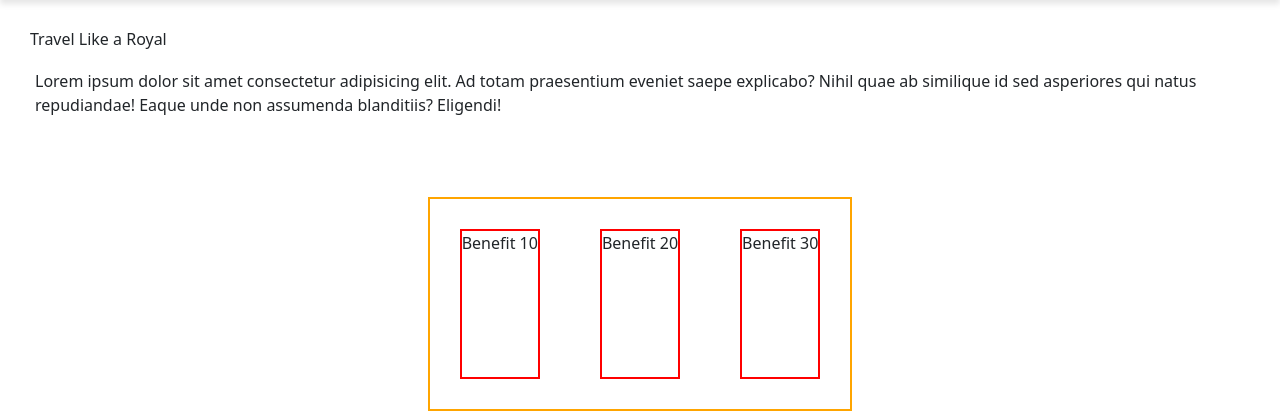
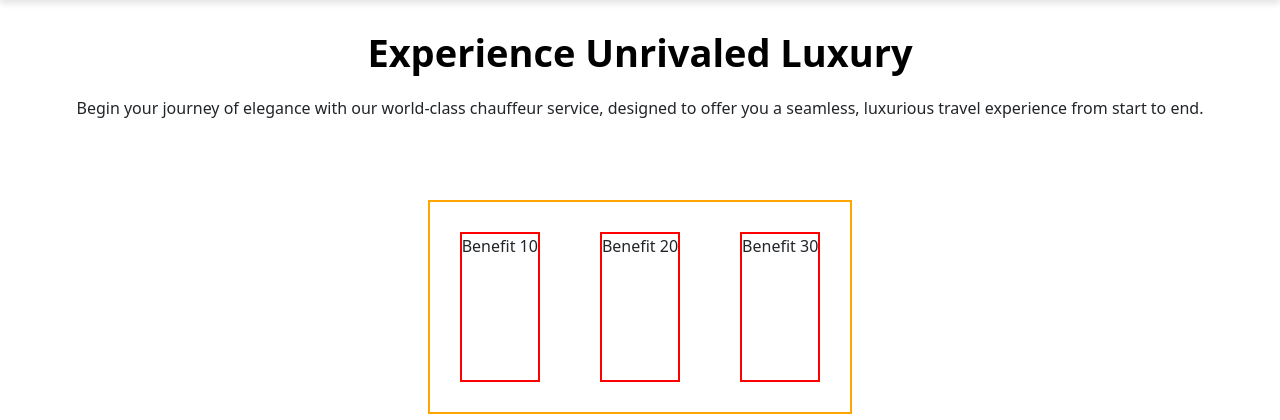
Before and after one commit to tumelo-maja/luxury-chauffeur-service, a Django app: template templates/home.html in a window 1280 px wide. Shown: the part 50-470 px from the top of the page. Run offline with Django 4.2, Linux system fonts and the light colour scheme; the template is opened without the code that fills it, so the values that code supplies are empty; some libraries are stand-ins or nearby versions.

Commit message:
revise the placeholder text in the homepage

```diff
--- a/chauffeurs/templates/chauffeurs/chauffeurs.html
+++ b/chauffeurs/templates/chauffeurs/chauffeurs.html
@@ -5,7 +5,7 @@
 <main class="main push-footer">
 
     <section id="hero">
-        <h1 class="h1-style text-center">Meet our Professional Chauffeurs</h1>
+        <h2 class="h2-style text-center">Meet our Professional Chauffeurs</h2>
         <p class="text-center">Discover the elite chauffeurs dedicated to providing an exceptional blend of comfort, luxury and safety with
             every ride. We ensure that each journey with us is not only seamless and secure but also provides an
             unforgettable and pleasant experience.</p>
--- a/static/css/style.css
+++ b/static/css/style.css
@@ -48,7 +48,7 @@ main.home {
     margin: 20px 5px;
 }
 
-.h1-style {
+.h2-style {
     font-size: 38px;
     font-weight: bold;
     color: black
--- a/templates/home.html
+++ b/templates/home.html
@@ -5,10 +5,9 @@
 <main class="main home push-footer">
     <!-- Hero section -->
     <section id="hero">
-            <h2>Travel Like a Royal</h2>
-            <p>Lorem ipsum dolor sit amet consectetur adipisicing elit. Ad totam praesentium eveniet saepe explicabo?
-                Nihil quae ab similique id sed asperiores qui natus repudiandae! Eaque unde non assumenda blanditiis?
-                Eligendi!</p>
+        <h2 class="h2-style text-center">Experience Unrivaled Luxury</h2>
+        <p>Begin your journey of elegance with our world-class chauffeur service, designed to offer you a
+            seamless, luxurious travel experience from start to end.</p>
         <img src="" alt="">
     </section>
     <!-- Services section -->
```
Lines whose indentation alone changed are shown as unchanged.
